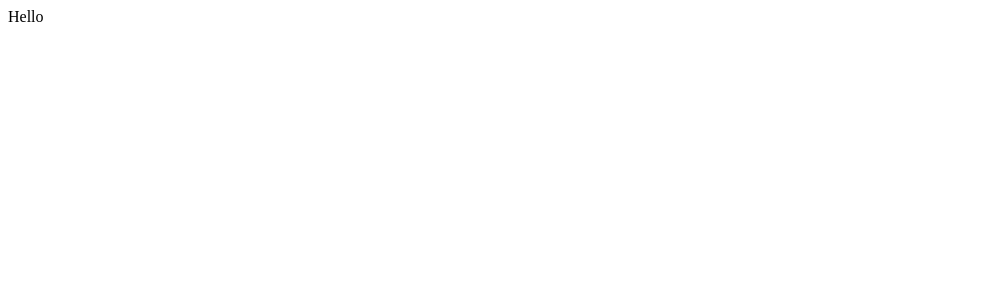
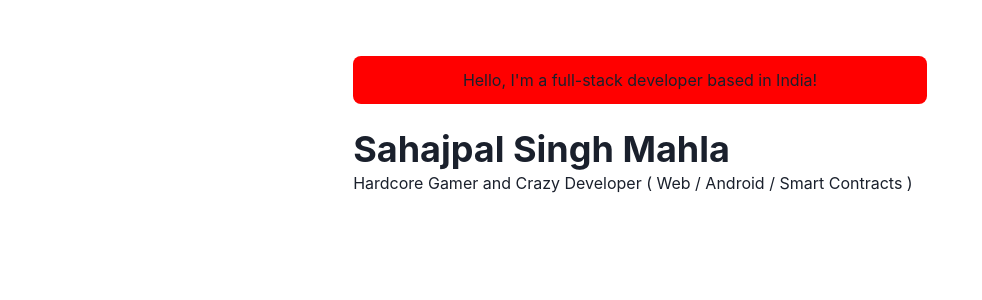
Before and after one commit to Sahajpal/Portfolio, a Next.js app: page / in a window 1280 px wide. Shown: the top 300 px of the page, without its empty margins (0-982 px from the left). Built offline with nearby package versions, Linux system fonts and the light colour scheme.

Commit message:
chore: Integrated with Chakra UI

```diff
--- a/components/layouts/main.js
+++ b/components/layouts/main.js
@@ -1,8 +1,8 @@
-const { Box, Container } = require("@chakra-ui/react")
-const { default: Head } = require("next/head")
+const { Box, Container } = require('@chakra-ui/react')
+const { default: Head } = require('next/head')
 
 const Main = ({ children, router }) => {
-    return(
+  return (
     <Box as="main" pb={8}>
       <Head>
         <meta name="viewport" content="width=device-width, initial-scale=1"></meta>
--- /dev/null
+++ b/pages/_app.js
@@ -0,0 +1,14 @@
+import { ChakraProvider } from '@chakra-ui/react'
+import Layout from '../components/layouts/main'
+
+const Website = ({ Component, pageProps, router }) => {
+  return (
+    <ChakraProvider>
+      <Layout router={router}>
+        <Component {...pageProps} key={router.route}></Component>
+      </Layout>
+    </ChakraProvider>
+  )
+}
+
+export default Website
--- a/pages/index.js
+++ b/pages/index.js
@@ -1,7 +1,22 @@
+import { Box, Container, Heading } from '@chakra-ui/react'
+
 const Page = () => {
-    return (
-        <div>Hello</div>
-    )
+  return (
+    <Container>
+      <Box borderRadius="lg" bg="red" p={3} mb={6} align="center">
+        Hello, I&apos;m a full-stack developer based in India!
+      </Box>
+
+      <Box display={{ md: 'flex' }}>
+        <Box flexGrow={1}>
+          <Heading as="h2" variant="page-title">
+            Sahajpal Singh Mahla
+          </Heading>
+          <p>Hardcore Gamer and Crazy Developer ( Web / Android / Smart Contracts ) </p>
+        </Box>
+      </Box>
+    </Container>
+  )
 }
 
 export default Page
```
Lines whose indentation alone changed are shown as unchanged.
